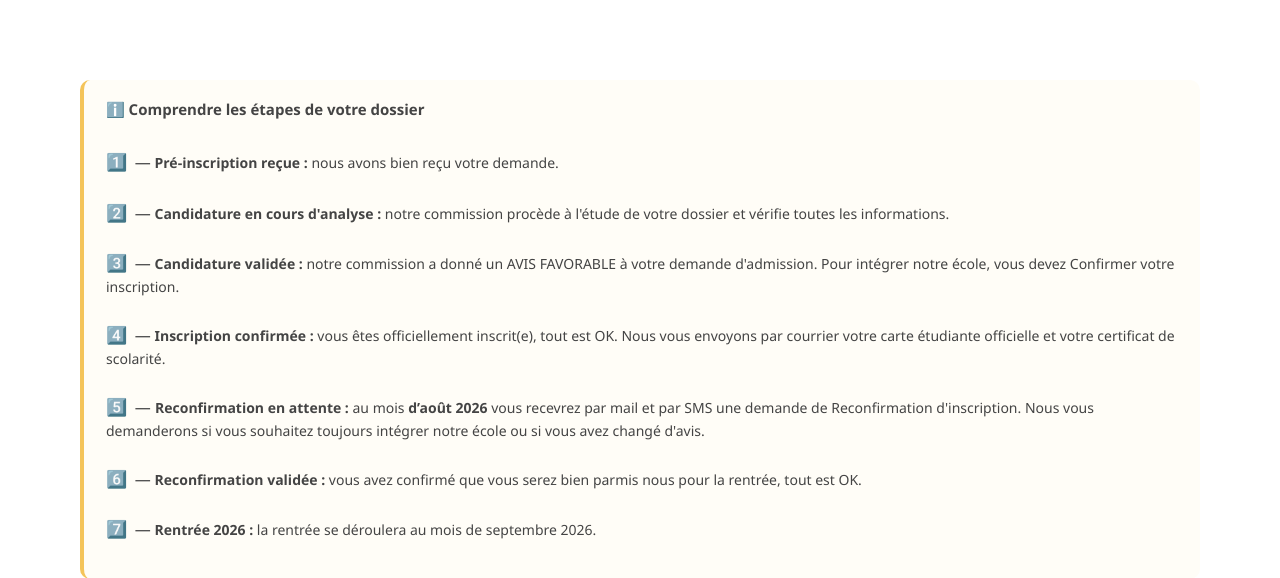
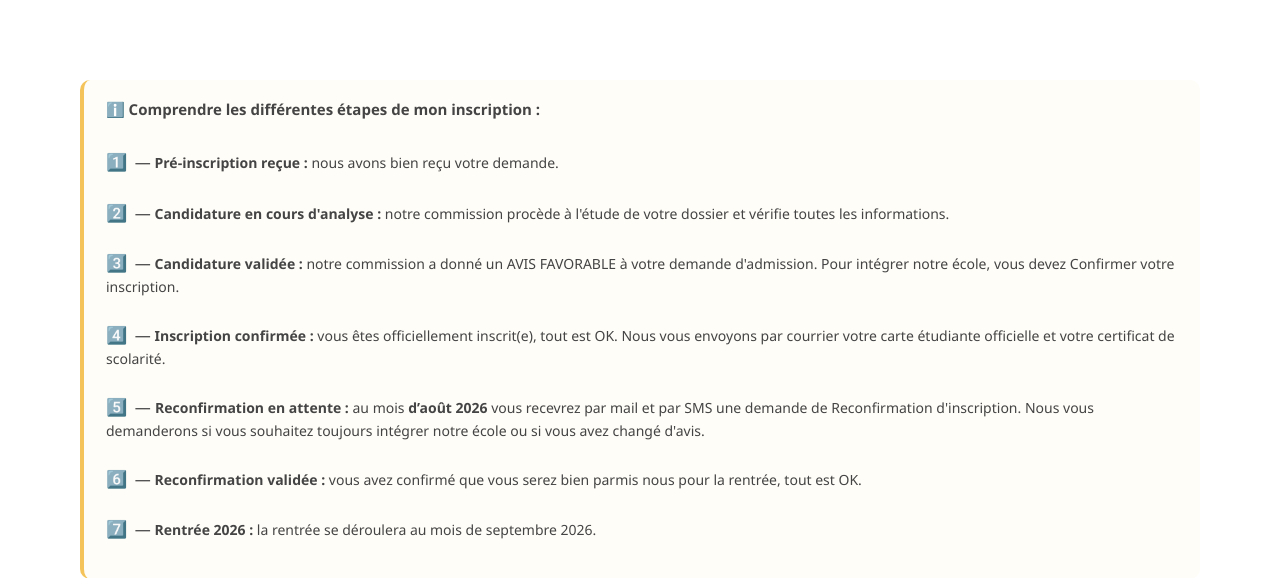
Before and after one commit to integraleacademy/inscriptionsbts, a Flask app: template templates/espace_candidat.html in a window 1280 px wide. Shown: the part 760-1338 px from the top of the page. Run offline with Flask 3, Linux system fonts and the light colour scheme; the template is opened without the code that fills it, so the values that code supplies are empty; parts of the project's set-up code (start-up, migrations or seed data) failed here and were passed over.

Commit message:
Update espace_candidat.html

```diff
--- a/templates/espace_candidat.html
+++ b/templates/espace_candidat.html
@@ -570,7 +570,7 @@ body.espace-candidat {
   color:#444;
 ">
 
-<strong style="font-size:15px;">ℹ️ Comprendre les étapes de votre dossier</strong>
+<strong style="font-size:15px;">ℹ️ Comprendre les différentes étapes de mon inscription :</strong>
 <br><br>
 
 <div class="{% if statut in ['preinscription','validee','confirmee','reconf_en_cours','reconfirmee','rentree'] %}active-step{% endif %}">
```
